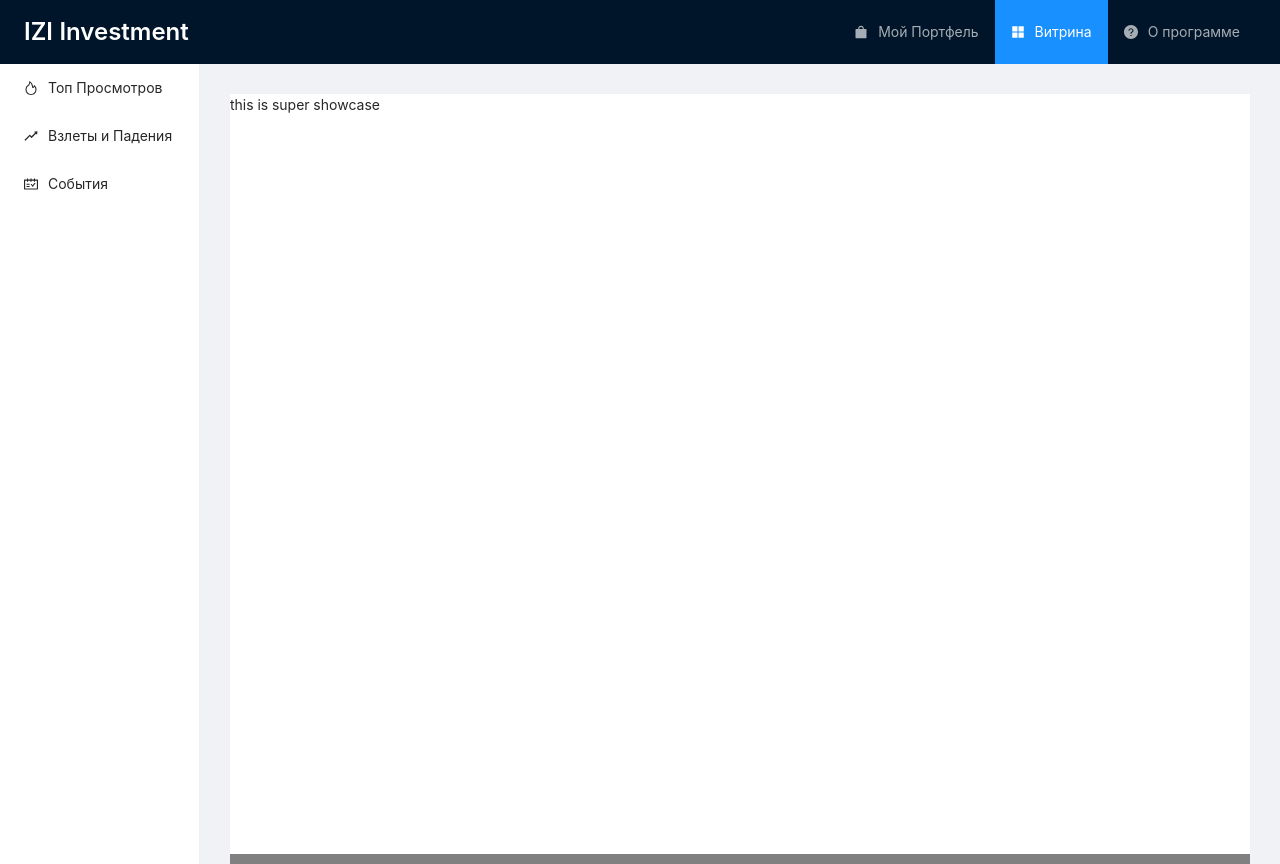
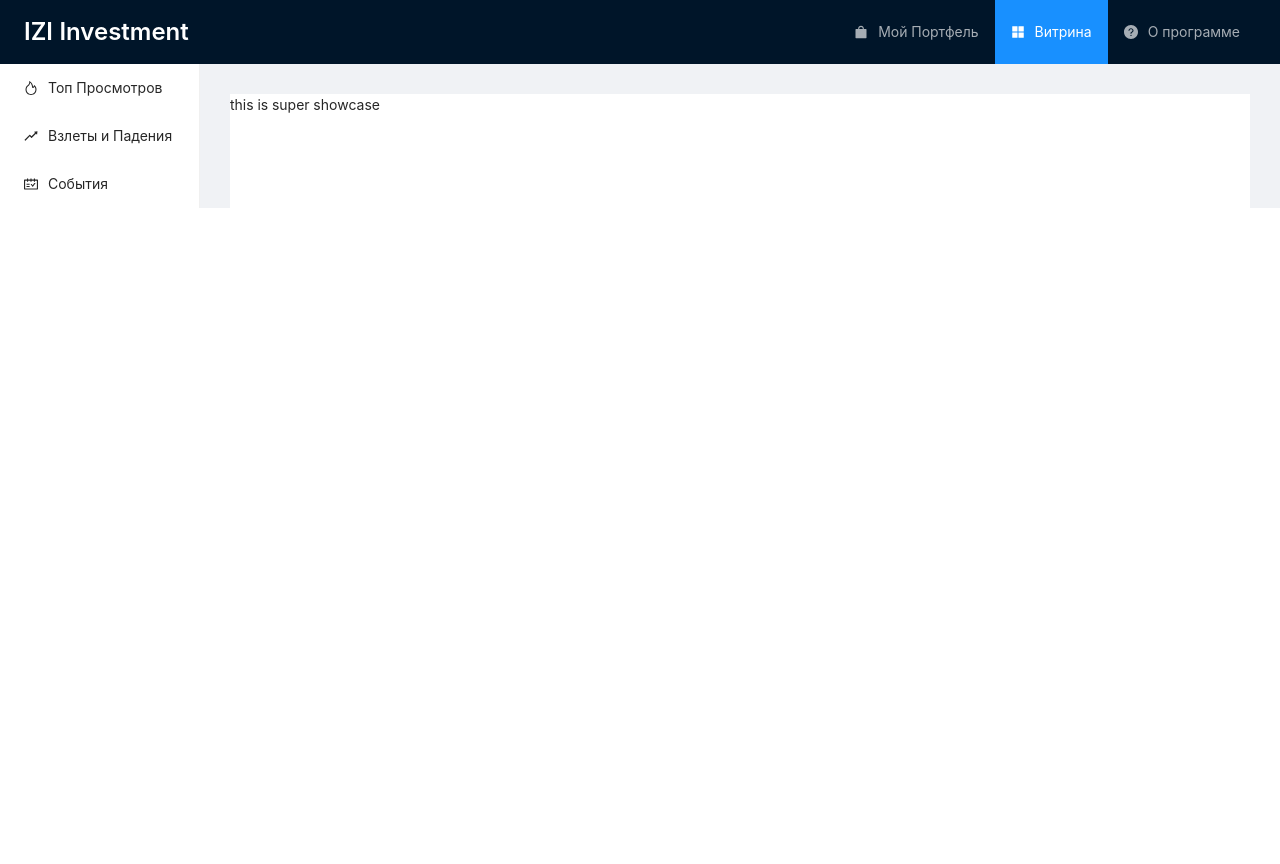
Before and after one commit to YusufZarifyanov/ReactIInvestmentApp, a React (Create React App) app: page /showcase in a window 1280 px wide. After the commit the page ends 800 px from the top, so only its background shows below. Built offline with nearby package versions, Linux system fonts and the light colour scheme.

Commit message:
fix(index.css): scrolling gap fix

```diff
--- a/src/components/ContentWindow/ContentWindow.js
+++ b/src/components/ContentWindow/ContentWindow.js
@@ -3,7 +3,7 @@ import { Layout } from "antd";
 const ContentWindow = ({children}) => {
   return (
     <Layout.Content className="content_block">
-      <div className="content_block__elem">{children}</div>
+      {children}
     </Layout.Content>
   );
 };
--- a/src/components/SideBar/SideBar.js
+++ b/src/components/SideBar/SideBar.js
@@ -4,9 +4,8 @@ import { Link } from "react-router-dom";
 const SideBar = ({ menuItems, active }) => {
 
   return (
-    <Layout.Sider>
+    <Layout.Sider style={{backgroundColor: 'white'}}>
       <Menu
-        className="sidebar_block"
         mode="inline"
         selectedKeys={[`${active}`]}
       >
--- a/src/containers/Briefcase/Briefcase.js
+++ b/src/containers/Briefcase/Briefcase.js
@@ -9,7 +9,7 @@ const Briefcase = ({routes, location}) => {
   return (
     <Layout>
       <SideBar menuItems={routes} active={currentPath} />
-      <ContentWindow className="content_block" >this is a cool briefcase!</ContentWindow>
+      <ContentWindow>this is a cool briefcase!</ContentWindow>
     </Layout>
   );
 };
--- a/src/containers/Showcase/Showcase.js
+++ b/src/containers/Showcase/Showcase.js
@@ -9,7 +9,7 @@ const Showcase = ({location, routes}) => {
   return (
     <Layout>
       <SideBar menuItems={routes} active={currentPath} />
-      <ContentWindow className="content_block" >
+      <ContentWindow>
         this is super showcase
       </ContentWindow>
     </Layout>
--- a/src/index.css
+++ b/src/index.css
@@ -13,16 +13,6 @@ code {
 }
 
 .content_block {
-  background: gray;
+  background: white;
   margin: 30px 30px 0;
 }
-
-.sidebar_block {
-  background-color: white;
-  height:  100vh;
-}
-
-.content_block__elem {
-   background-color: white;
-    height: 95vh;
-}
```
